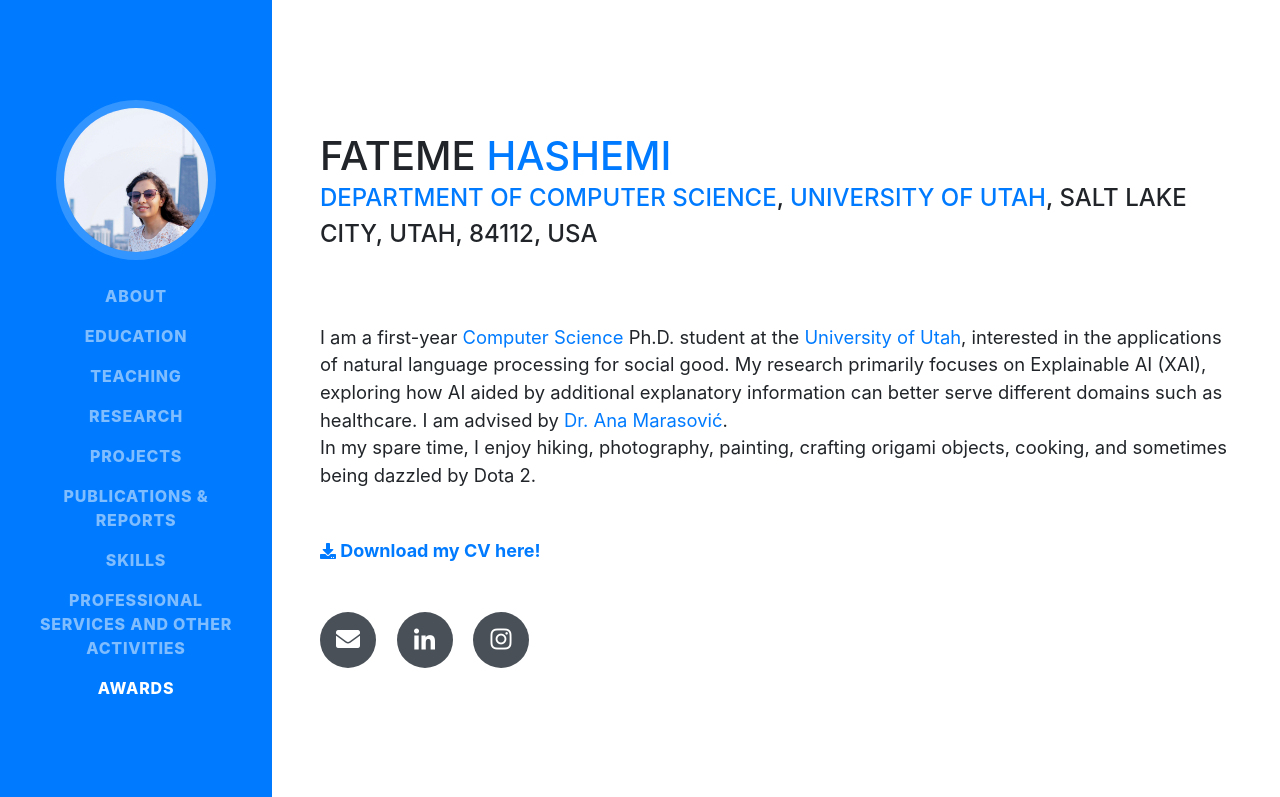
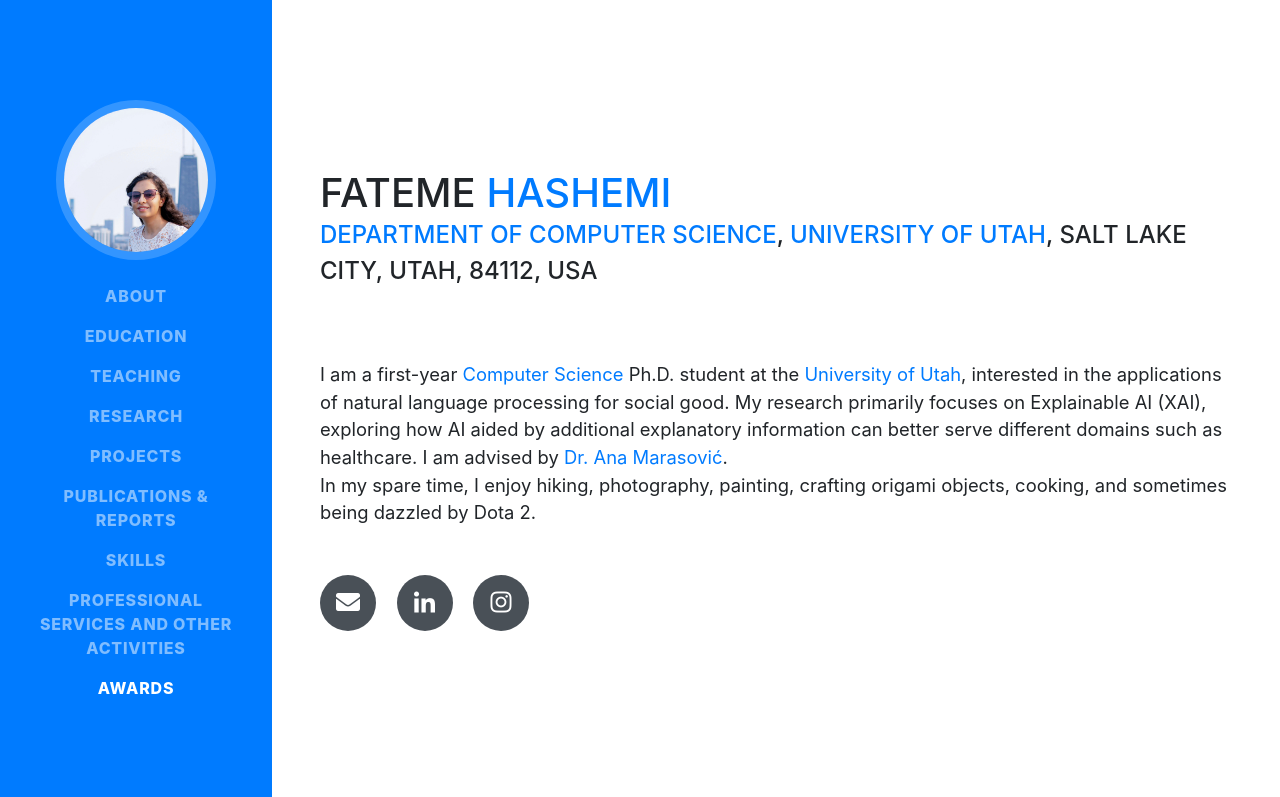
Before and after one commit to fateme-hshm96/fateme-hshm96.github.io, a website with bundled scripts: page index.html in a window 1280 px wide. Shown: the top 797 px of the page. Built offline with nearby package versions, Linux system fonts and the light colour scheme; a web font is replaced by a local one.

Commit message:
Remove CV

```diff
--- a/index.html
+++ b/index.html
@@ -97,9 +97,9 @@ In my spare time, I enjoy hiking, photography, painting, crafting origami object
             <!-- I am mostly interested in <b>Robotics</b>, <b>Machine Learning</b>, and <b>Parallel Processing</b>.</p> -->
             <!-- I am mostly interested in <b>Application of Machine Learning in different fields</b>, <b>Natural Language Processing</b>, and <b>Robotics</b>. -->
 
-          <a href="https://fateme-hshm96.github.io/Fateme_Hashemi_Chaleshtori_CV.pdf">
-             <i class="fa fa-download"></i><font size="4"><b> Download my CV here!</b></font></a>
-          </br></br></br>
+<!--           <a href="https://fateme-hshm96.github.io/Fateme_Hashemi_Chaleshtori_CV.pdf"> -->
+<!--              <i class="fa fa-download"></i><font size="4"><b> Download my CV here!</b></font></a> -->
+<!--           </br></br></br> -->
 
           <div class="social-icons">
             <a href="mailto:u1420010@utah,edu/">
```
